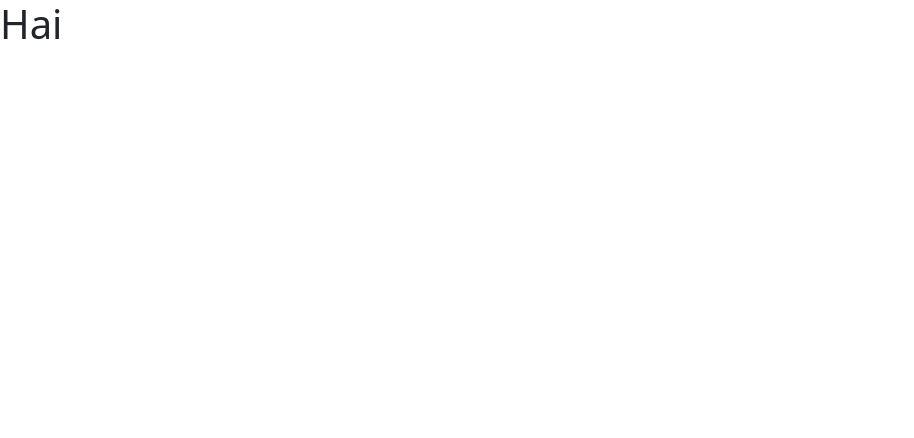
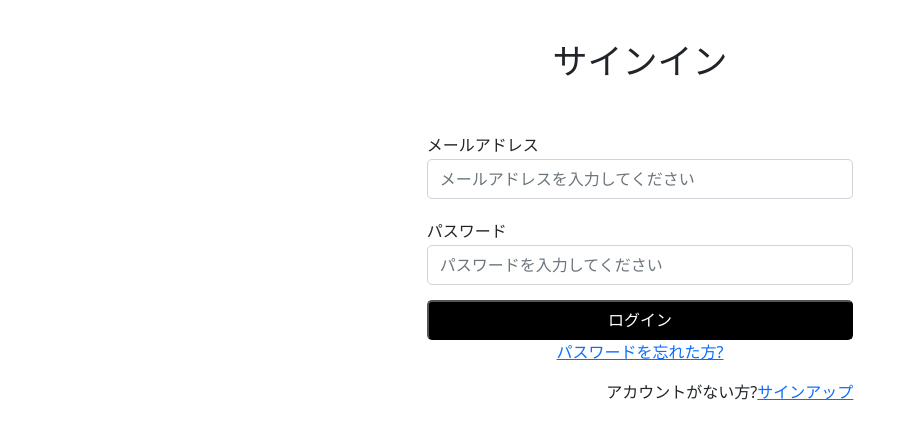
Before and after one commit to nguyengocaocuong/itss-task-manager, a React (Create React App) app: page /sign-in in a window 1280 px wide. Shown: the top 438 px of the page, without its empty margins (0-914 px from the left). Built offline with nearby package versions, Linux system fonts and the light colour scheme.

Commit message:
config package.json

```diff
--- a/package.json
+++ b/package.json
@@ -19,7 +19,6 @@
         "react-router-dom": "^6.4.3",
         "react-scripts": "5.0.1",
         "react-toastify": "^5.5.0",
-        "router-dom": "^2.2.9",
         "sass": "^1.56.1",
         "web-vitals": "^2.1.4"
     },
--- a/src/index.js
+++ b/src/index.js
@@ -8,8 +8,7 @@ import Routers from './router'
 const root = ReactDOM.createRoot(document.getElementById('root'))
 root.render(
   <React.StrictMode>
-    {/* <RouterProvider router={Routers} /> */}
-    <h1>Hai</h1>
+    <RouterProvider router={Routers} />
   </React.StrictMode>
 )
 
```
Also changed, not shown: 2 other files (tests, documents, lock files or other folders).
